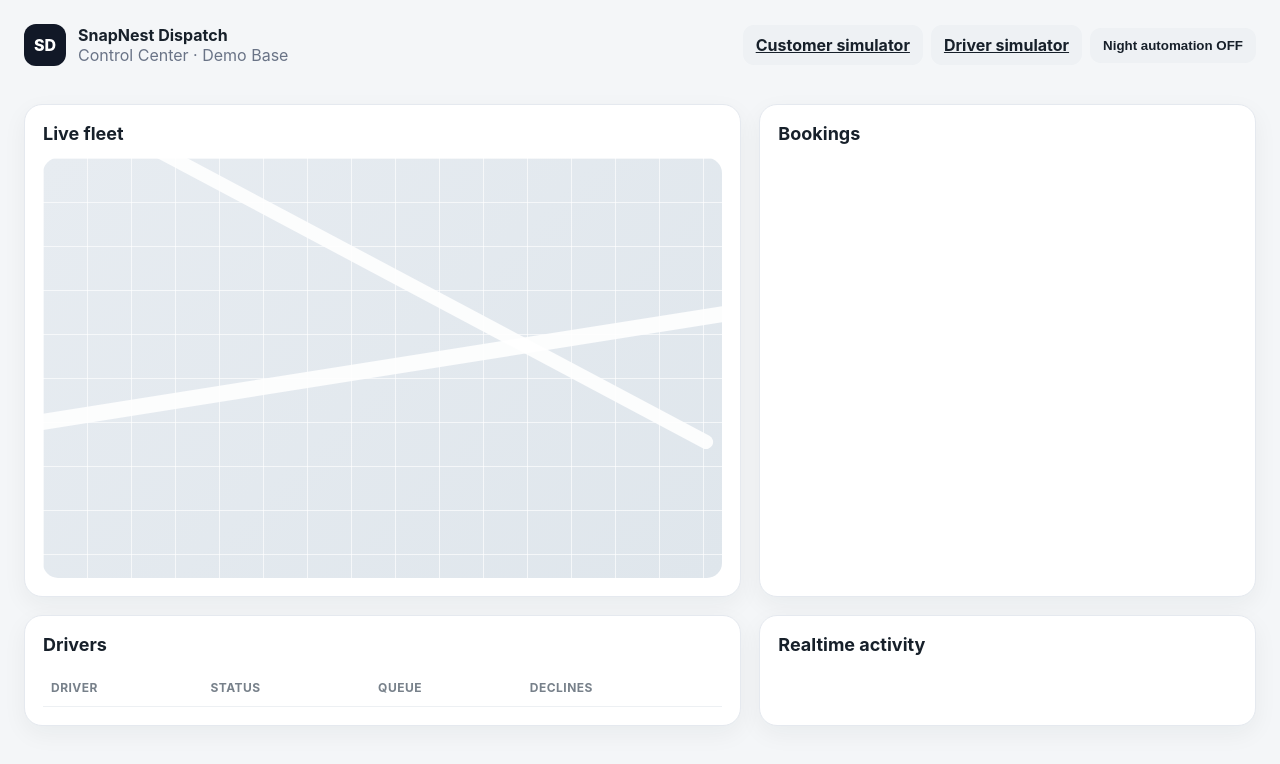
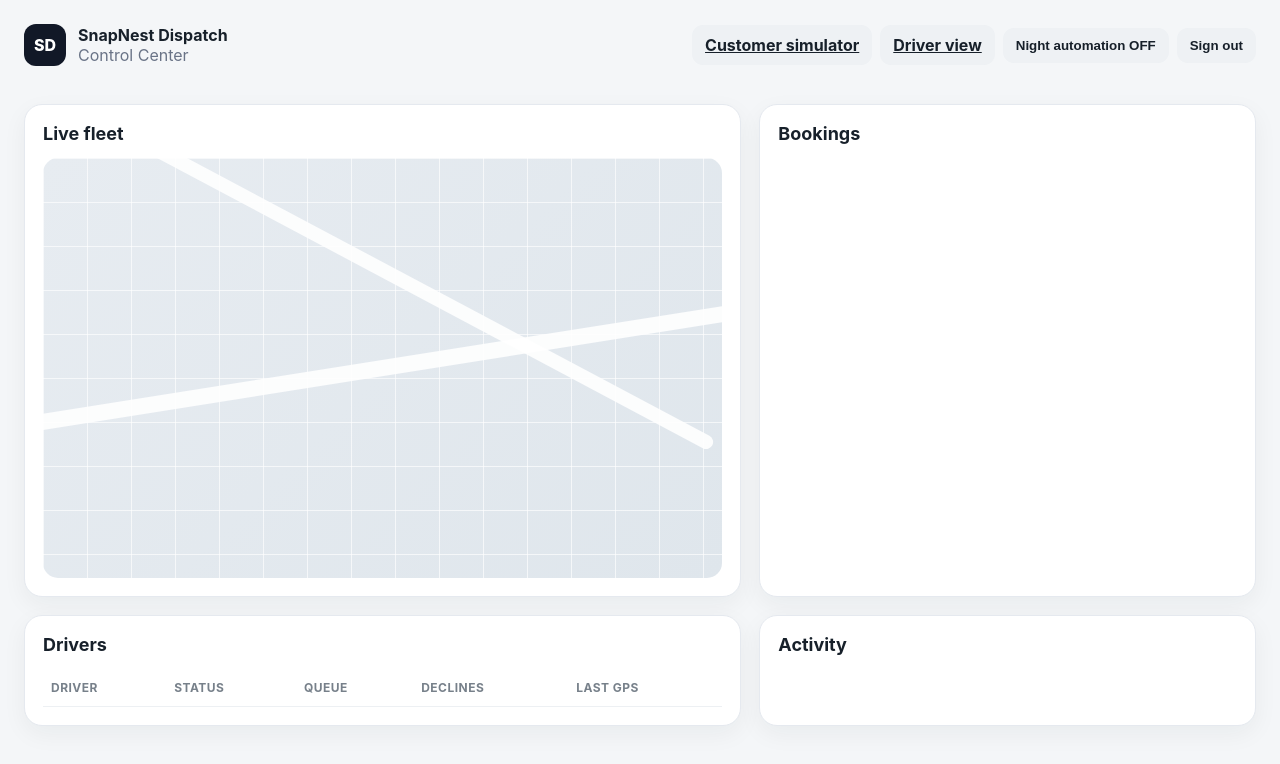
Before and after one commit to oscarjacobis1-code/snapnest-dispatch, a website: page apps/control-center/public/index.html in a window 1280 px wide. Drawn offline with Linux system fonts and the light colour scheme; no server answers.

Commit message:
feat: update control center for authenticated persistent mode

```diff
--- a/apps/control-center/public/index.html
+++ b/apps/control-center/public/index.html
@@ -1,6 +1,6 @@
 <!doctype html><html lang="en"><head><meta charset="utf-8"><meta name="viewport" content="width=device-width,initial-scale=1"><title>SnapNest Dispatch · Control Center</title><link rel="stylesheet" href="/styles.css"></head><body><main class="shell">
-<div class="topbar"><div class="brand"><div class="logo">SD</div><div><strong>SnapNest Dispatch</strong><div class="muted">Control Center · Demo Base</div></div></div><div class="row"><a class="btn secondary" href="/customer.html">Customer simulator</a><a class="btn secondary" href="/driver.html?driver=d1">Driver simulator</a><button id="nightMode" class="btn secondary">Night automation OFF</button></div></div>
+<div class="topbar"><div class="brand"><div class="logo">SD</div><div><strong>SnapNest Dispatch</strong><div id="baseName" class="muted">Control Center</div></div></div><div class="row"><a class="btn secondary" href="/customer.html">Customer simulator</a><a class="btn secondary" href="/driver.html">Driver view</a><button id="nightMode" class="btn secondary">Night automation OFF</button><button id="logout" class="btn secondary">Sign out</button></div></div>
 <section id="stats" class="stats"></section>
 <section class="grid"><div class="card"><h2>Live fleet</h2><div id="map" class="map"><div class="road r1"></div><div class="road r2"></div></div></div><div class="card"><h2>Bookings</h2><div id="bookings"></div></div></section>
-<section class="grid" style="margin-top:18px"><div class="card"><h2>Drivers</h2><div style="overflow:auto"><table class="table"><thead><tr><th>Driver</th><th>Status</th><th>Queue</th><th>Declines</th></tr></thead><tbody id="driversBody"></tbody></table></div></div><div class="card"><h2>Realtime activity</h2><div id="events" class="events"></div></div></section>
+<section class="grid" style="margin-top:18px"><div class="card"><h2>Drivers</h2><div style="overflow:auto"><table class="table"><thead><tr><th>Driver</th><th>Status</th><th>Queue</th><th>Declines</th><th>Last GPS</th></tr></thead><tbody id="driversBody"></tbody></table></div></div><div class="card"><h2>Activity</h2><div id="events" class="events"></div></div></section>
 </main><script type="module" src="/app.js"></script></body></html>
```
